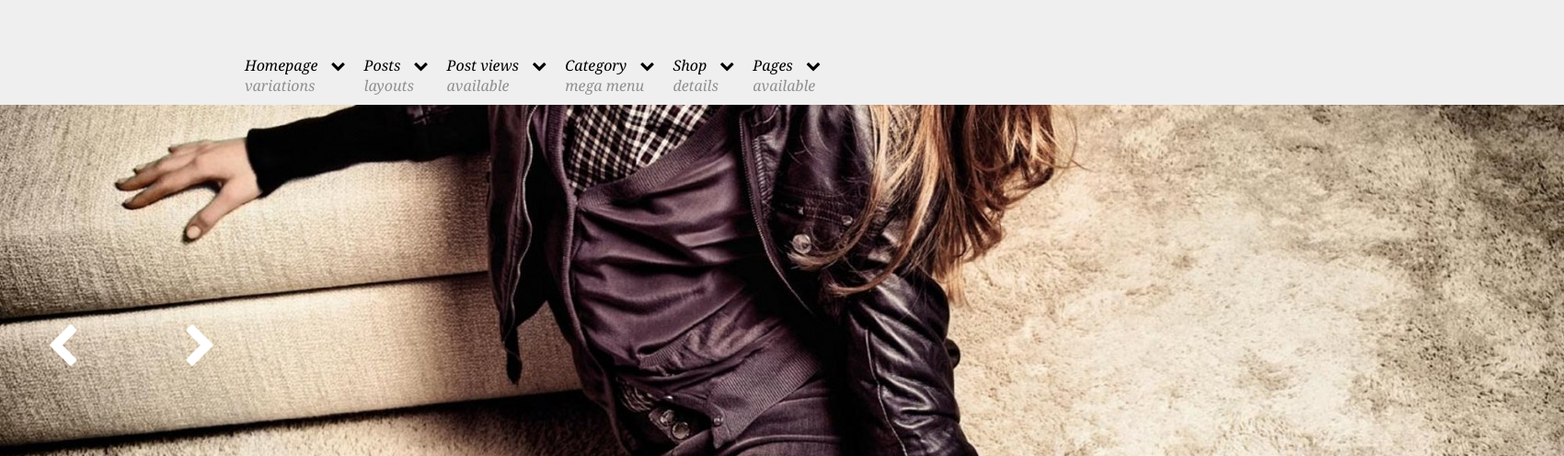
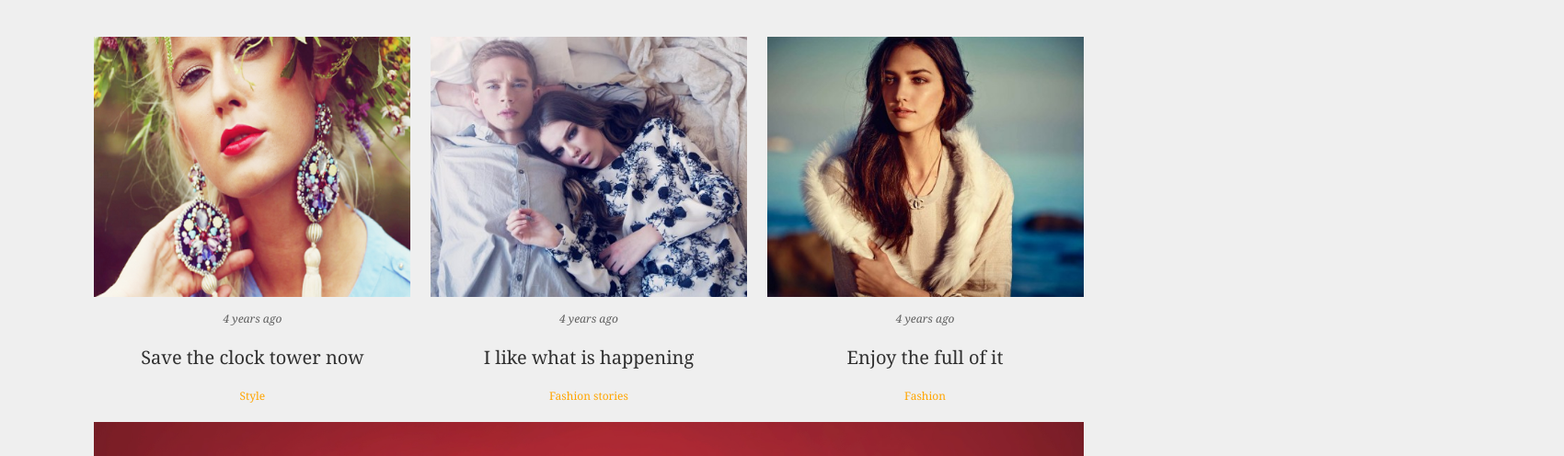
Before and after one commit to NguyenHung151626/FrontEnd26, a plain HTML site: page Responsive Web/index.html in a window 1280 px wide. Shown: the top 496 px of the page at 92% size, 1700 px wide, since content can reach past the window. Drawn offline with Linux system fonts and the light colour scheme.

Commit message:
Add files via upload

```diff
--- a/Responsive Web/index.html
+++ b/Responsive Web/index.html
@@ -8,74 +8,6 @@
 	<link rel="stylesheet" type="text/css" href="css/font-awesome.min.css">
 </head>
 <body style="background-color: rgba(128, 128, 128, 0.12); font-family: 'Georgia';">
-	<div id="menu">
-		<ul>
-			<li>
-				<a href="">
-					Homepage
-					<i class="fa fa-chevron-down" aria-hidden="true"></i>
-				</a>
-				<p>variations</p>
-			</li>
-			<li>
-				<a href="">
-					Posts
-					<i class="fa fa-chevron-down" aria-hidden="true"></i>
-				</a>
-				<p>layouts</p>
-			</li>
-			<li>
-				<a href="">
-					Post views
-					<i class="fa fa-chevron-down" aria-hidden="true"></i>
-				</a>
-				<p>available</p>
-			</li>
-			<li>
-				<a href="">
-					Category
-					<i class="fa fa-chevron-down" aria-hidden="true"></i>
-				</a>
-				<p>mega menu</p>
-			</li>
-			<li>
-				<a href="">
-					Shop
-					<i class="fa fa-chevron-down" aria-hidden="true"></i>
-				</a>
-				<p>details</p>
-			</li>
-			<li>
-				<a href="">
-					Pages
-					<i class="fa fa-chevron-down" aria-hidden="true"></i>
-				</a>
-				<p>available</p>
-			</li>
-		</ul>
-	</div>
-	<div class="owl-stage-outer">
-		<div class="prev" onclick="prev()">
-			<i class="fa fa-chevron-left" aria-hidden="true"></i>
-		</div>
-		<div class="next" onclick="next()">
-			<i class="fa fa-chevron-right" aria-hidden="true"></i>
-		</div>
-		<div class="owl-stage">
-			<div class="image">
-				<img src="img/1.jpg">
-			</div>
-			<div class="image">
-				<img src="img/2.jpg">
-			</div>
-			<div class="image">
-				<img src="img/3.jpg">
-			</div>
-			<div class="image">
-				<img src="img/4.jpg">
-			</div>
-		</div>
-	</div>
 	<div id="div1">
 		<div class="wrapper">
 			<div class="div1Image" id="noPadding">
@@ -294,28 +226,6 @@
 						</div>
 					</div>
 				</div>
-			</div>
-		</div>
-	</div>
-	<div class="owl-stage-outer">
-		<div class="prev" onclick="prev()">
-			<i class="fa fa-chevron-left" aria-hidden="true"></i>
-		</div>
-		<div class="next" onclick="next()">
-			<i class="fa fa-chevron-right" aria-hidden="true"></i>
-		</div>
-		<div class="owl-stage">
-			<div class="image">
-				<img src="slide2/2.jpg">
-			</div>
-			<div class="image">
-				<img src="slide2/3.jpg">
-			</div>
-			<div class="image">
-				<img src="slide2/4.jpg">
-			</div>
-			<div class="image">
-				<img src="slide2/5.jpg">
 			</div>
 		</div>
 	</div>
@@ -638,6 +548,5 @@
 		<span>San Francisco, CA 91245. +1 245 382 151</span>
 		</p>
 	</div>
-	<script type="text/javascript" src="Event.js"></script>
 </body>
 </html>
```
